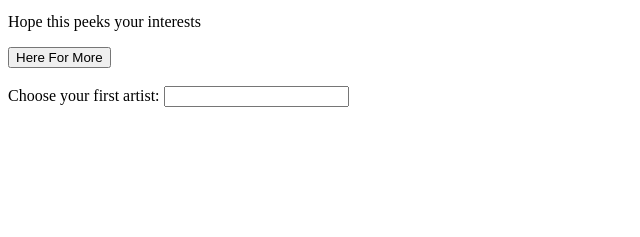
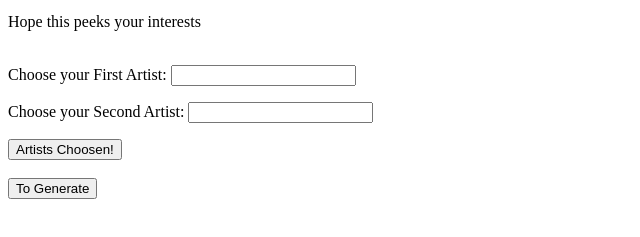
Before and after one commit to Intropyro1/intropyro1.github.io, a plain HTML site: page index.html in a window 1280 px wide. Shown: the part 537-774 px from the top of the page, without its empty margins (0-640 px from the left). Drawn offline with Linux system fonts and the light colour scheme.

Commit message:
new changes to the files for the repo testing the use of the JS function as well with the buttons

```diff
--- a/JavaScriptFiles/script.js
+++ b/JavaScriptFiles/script.js
@@ -65,7 +65,7 @@ function artistChoice (firstChoices){
     //var artist1stSelection = artistFirstChoosen;
    // var artist2ndSelection = artistSecondChoosen;
 
-            //going to consoladate the rest of the indexes to one, i was trying to see if i can refactor this into a while loop since it is multiple words and with each index so rather than just calling the string container multiple times, i  want to call it over the length of the array and work with it that way but currently i cant set the return value to the single array; i should be able to not pop/ as that will remove it rather i want to push it to a new array container so i think that is push the new indexes into an array container and work with it that was as the return variable, so i will be trying that, will push the value at the new index into a new array
+//going to consoladate the rest of the indexes to one, i was trying to see if i can refactor this into a while loop since it is multiple words and with each index so rather than just calling the string container multiple times, i  want to call it over the length of the array and work with it that way but currently i cant set the return value to the single array; i should be able to not pop/ as that will remove it rather i want to push it to a new array container so i think that is push the new indexes into an array container and work with it that was as the return variable, so i will be trying that, will push the value at the new index into a new array
                         switch (firstChoices) {
                             case 'Drake':
                                 console.log(`You have Selected Drake ${firstChoices}.`);
--- a/index.html
+++ b/index.html
@@ -17,25 +17,38 @@
 
   </header>
 
-  <body>
+<body>
    <div>
     <img src="https://content.codecademy.com/articles/github-pages-via-web-app/happy-ice-cream.gif" alt ="this should be an image"/>
     <p>Hope this peeks your interests</p>
-    <button type="button"> Here For More </button>
   </div>
   <br />
 
-  <div>
-    <form id="artistForm" action="" method="get" class="input-of-artist">
-      <label for="firstArtist">
-        Choose your first artist:
-        <input type="text" name="artistname" />
+<div>
+  <form id="artistForm" action="" method="get" class="input-of-artist">
+    <label for="First-Artist">
+      Choose your First Artist:
+      <input type="text" name="artist-name" />
+    </label>
+  </form>
+</div>
+<div>
+    <form id="secondartistForm" action="" method="get" class="input-of-artist">
+      <label for="Second-Artist">
+        Choose your Second Artist:
+      <input type="text" name="second-artist-name" />
       </label>
+    </form>
+</div>
+<div class="submission-of-choice">
+  <input type="submit" value="Artists Choosen!" />
+</div>
+<br />
+<div>
+  <button onclick="combinationOfLyrics()" type="button"> To Generate </button>
+</div>
 
-
-    </form>
-
-  </div>
+<div>
   <script
   async
   src="intropyro1.github.io/index.html"
@@ -43,6 +56,7 @@
 
 
   </script>
+</div>
   </body>
 
 </html>
```
